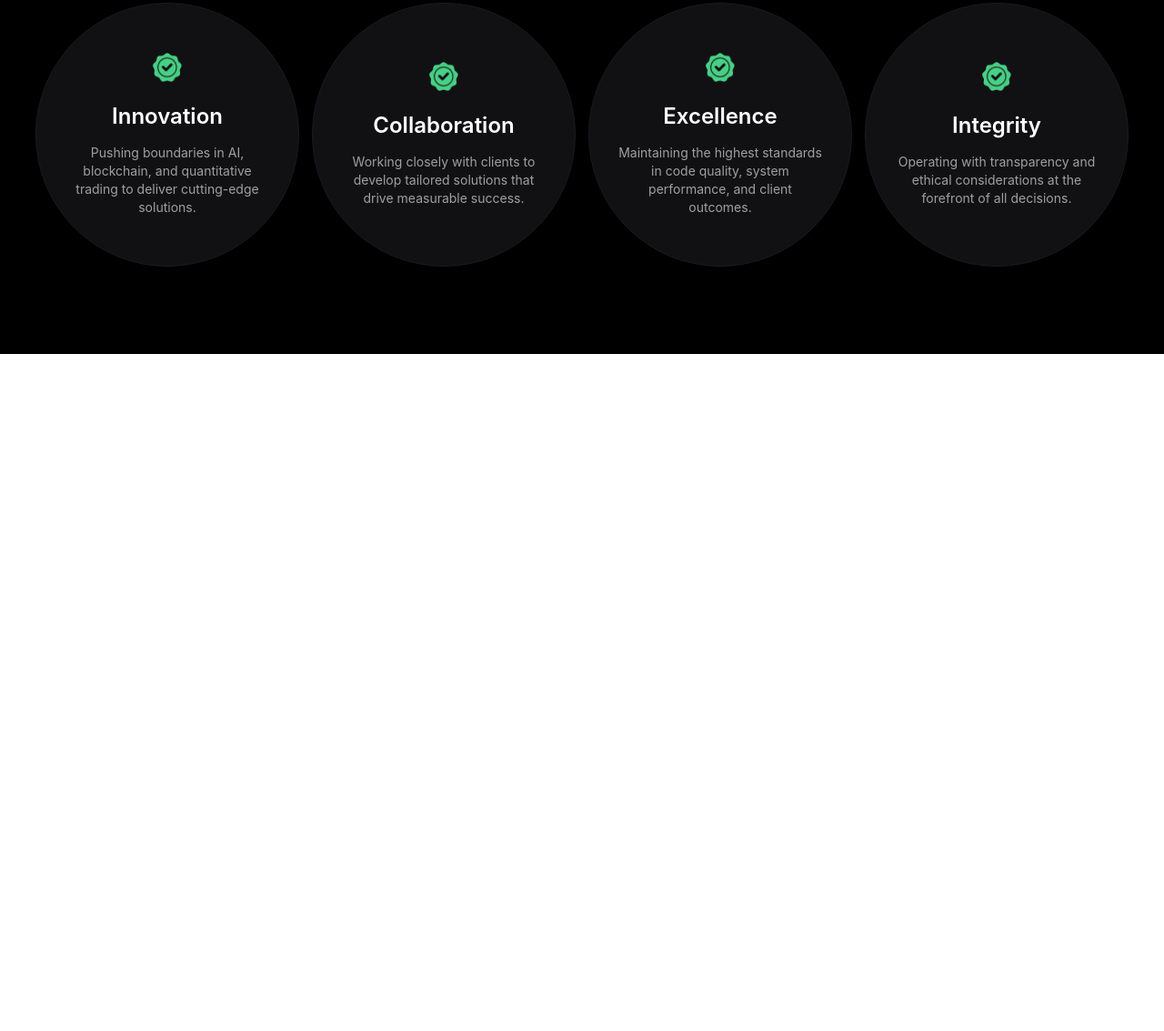
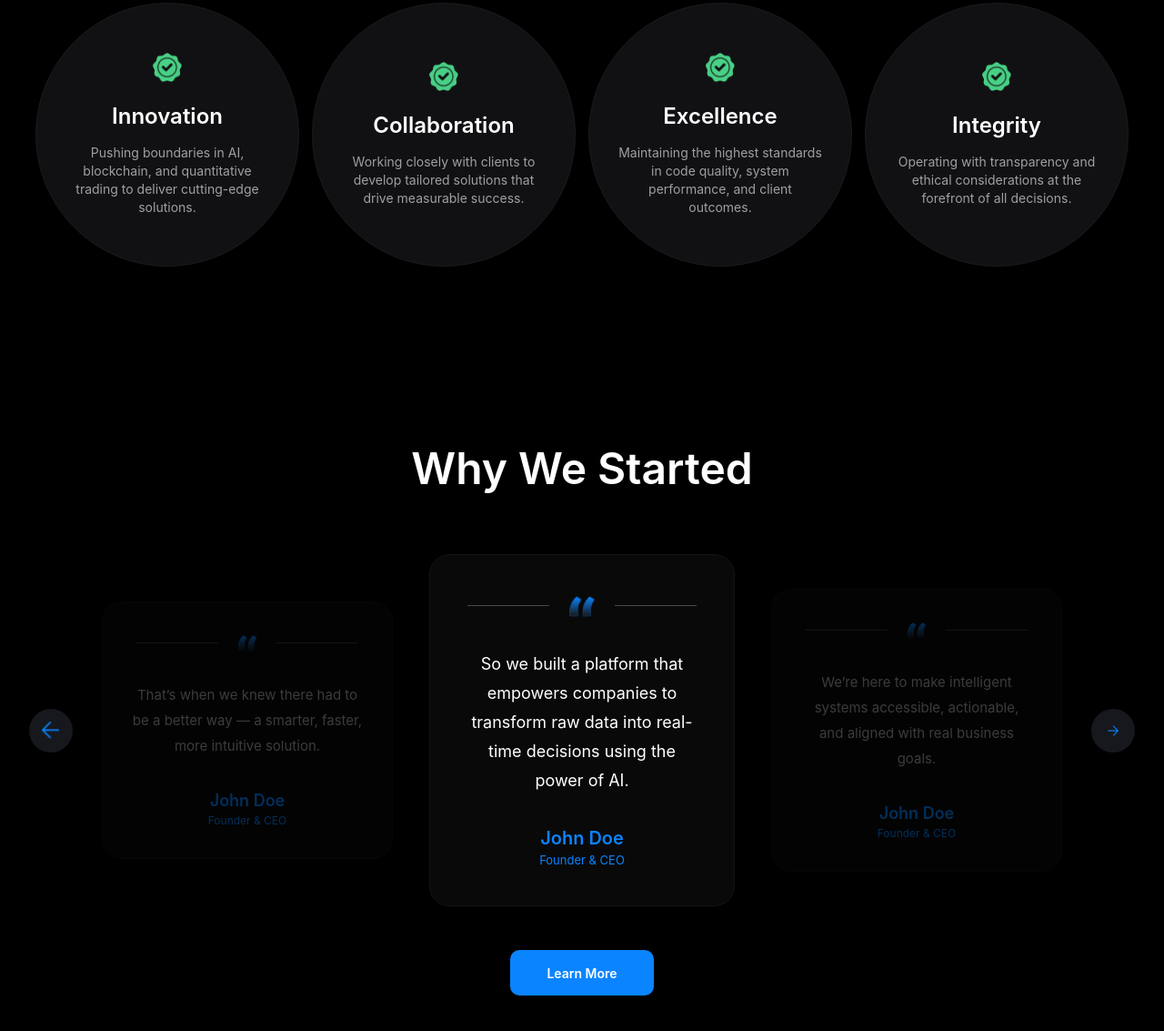
Before and after one commit to khidirovv33/homecolab30, a website: page src/sunat.html in a window 1280 px wide. Shown: the part 1882-3015 px from the top of the page at 91% size. Before the commit the page ends 2271 px from the top, so only its background shows below. Drawn offline with nearby package versions, Linux system fonts and the light colour scheme; files that its build step writes are made by us from their sources.

Commit message:
section2

```diff
--- a/src/sunat.html
+++ b/src/sunat.html
@@ -205,6 +205,91 @@
             </div>
         </div>
     </section>
+    <section class="bg-black text-white px-4 sm:px-6 lg:px-8 py-16 sm:py-20 lg:py-24 overflow-hidden">
+        <div class="max-w-[1280px] mx-auto">
+            <h2 class="text-center text-[30px] sm:text-[38px] lg:text-[48px] font-semibold leading-tight">
+                Why We Started
+            </h2>
+
+            <div class="mt-12 sm:mt-14 lg:mt-16 flex items-center justify-center gap-4 lg:gap-6">
+                <button
+                    class="shrink-0 w-11 h-11 sm:w-12 sm:h-12 rounded-full bg-[#16181d] flex items-center justify-center">
+                    <img src="../Sunat_images/Vector (14).png" alt="arrow left" class="w-5 h-5 object-contain">
+                </button>
+
+                <div class="grid grid-cols-1 md:grid-cols-3 gap-6 lg:gap-8 items-center w-full max-w-[1120px]">
+                    <div class="hidden md:flex flex-col items-center text-center opacity-35">
+                        <div
+                            class="w-full max-w-[320px] min-h-[250px] rounded-[22px] bg-[#090909] border border-[#111319] px-6 lg:px-8 py-8 relative overflow-hidden justify-center flex flex-col">
+                            <div class="flex items-center justify-center gap-5 mb-8">
+                                <div class="h-[1px] w-[90px] bg-white/20"></div>
+                                <img src="../Sunat_images/icon (13).png" alt="quote" class="w-6 h-6 object-contain">
+                                <div class="h-[1px] w-[90px] bg-white/20"></div>
+                            </div>
+                            <p class="text-[15px] leading-7 text-white/65">
+                                That’s when we knew there had to be a better way — a smarter, faster, more intuitive
+                                solution.
+                            </p>
+                            <div class="mt-8">
+                                <h3 class="text-[#0A84FF] text-[18px] font-semibold">John Doe</h3>
+                                <p class="text-[#0A84FF] text-[12px]">Founder &amp; CEO</p>
+                            </div>
+                        </div>
+                    </div>
+
+                    <div class="flex flex-col items-center text-center">
+                        <div
+                            class="w-full max-w-[360px] min-h-[270px] sm:min-h-[290px] rounded-[22px] bg-[#090909] border border-[#111319] px-6 sm:px-8 lg:px-10 py-8 sm:py-10 relative overflow-hidden justify-center flex flex-col">
+                            <div class="flex items-center justify-center gap-5 mb-8">
+                                <div class="h-[1px] w-[70px] sm:w-[90px] bg-white/25"></div>
+                                <img src="../Sunat_images/icon (13).png" alt="quote" class="w-7 h-7 sm:w-8 sm:h-8 object-contain">
+                                <div class="h-[1px] w-[70px] sm:w-[90px] bg-white/25"></div>
+                            </div>
+                            <p class="text-[16px] sm:text-[18px] leading-7 sm:leading-8 text-white">
+                                So we built a platform that empowers companies to transform raw data into real-time
+                                decisions using the power of AI.
+                            </p>
+                            <div class="mt-8">
+                                <h3 class="text-[#0A84FF] text-[18px] sm:text-[20px] font-semibold">John Doe</h3>
+                                <p class="text-[#0A84FF] text-[12px] sm:text-[13px]">Founder &amp; CEO</p>
+                            </div>
+                        </div>
+                    </div>
+
+                    <div class="hidden md:flex flex-col items-center text-center opacity-35">
+                        <div
+                            class="w-full max-w-[320px] min-h-[250px] rounded-[22px] bg-[#090909] border border-[#111319] px-6 lg:px-8 py-8 relative overflow-hidden justify-center flex flex-col">
+                            <div class="flex items-center justify-center gap-5 mb-8">
+                                <div class="h-[1px] w-[90px] bg-white/20"></div>
+                                <img src="../Sunat_images/icon (13).png" alt="quote" class="w-6 h-6 object-contain">
+                                <div class="h-[1px] w-[90px] bg-white/20"></div>
+                            </div>
+                            <p class="text-[15px] leading-7 text-white/65">
+                                We’re here to make intelligent systems accessible, actionable, and aligned with real
+                                business goals.
+                            </p>
+                            <div class="mt-8">
+                                <h3 class="text-[#0A84FF] text-[18px] font-semibold">John Doe</h3>
+                                <p class="text-[#0A84FF] text-[12px]">Founder &amp; CEO</p>
+                            </div>
+                        </div>
+                    </div>
+                </div>
+
+                <button
+                    class="shrink-0 w-11 h-11 sm:w-12 sm:h-12 rounded-full bg-[#16181d] flex items-center justify-center">
+                    <img src="../Sunat_images/Icon (14).png" alt="arrow right" class="w-5 h-5 object-contain">
+                </button>
+            </div>
+
+            <div class="mt-10 sm:mt-12 flex justify-center">
+                <button
+                    class="h-[50px] px-8 sm:px-10 rounded-[10px] bg-[#0A84FF] hover:bg-[#0975e2] transition text-[14px] font-semibold">
+                    Learn More
+                </button>
+            </div>
+        </div>
+    </section>
 
 
 
```
Also changed, not shown: Sunat_images/Icon (13).png (added), Sunat_images/Icon (14).png (added), Sunat_images/Vector (14).png (added).
